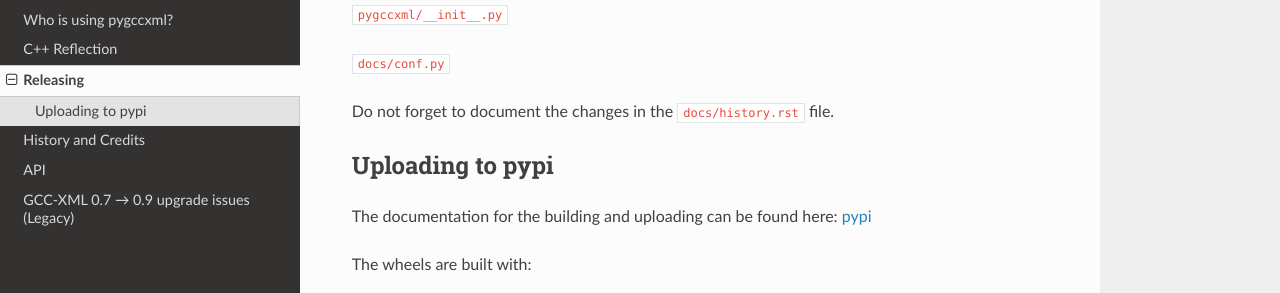
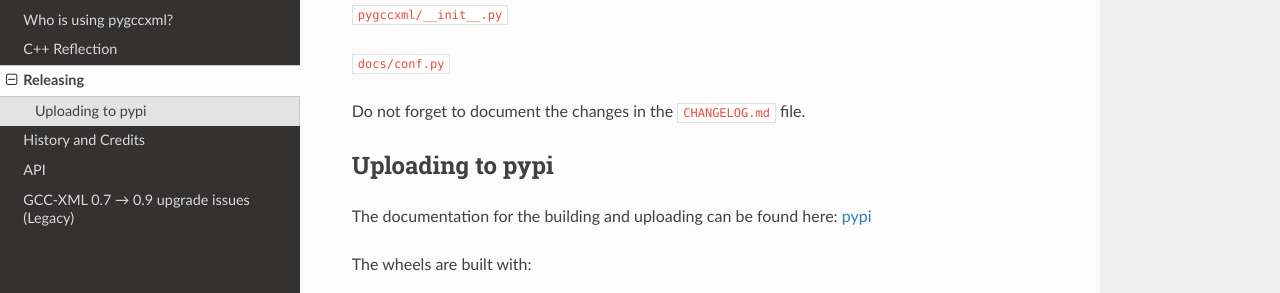
Before and after one commit to CastXML/pygccxml, a Sphinx documentation site: the page built from docs/releasing.rst, in a window 1280 px wide. Shown: the part 303-596 px from the top of the page. Built offline with Sphinx 7.4.7 and the Read the Docs theme 2.0.0, drawn with Linux system fonts in a browser that asks for light colours.

Commit message:
Update filename in doc

```diff
--- a/docs/releasing.rst
+++ b/docs/releasing.rst
@@ -11,7 +11,7 @@ Modify the version numbers in:
 
 ``docs/conf.py``
 
-Do not forget to document the changes in the ``docs/history.rst`` file.
+Do not forget to document the changes in the ``CHANGELOG.md`` file.
 
 Uploading to pypi
 -----------------
```
